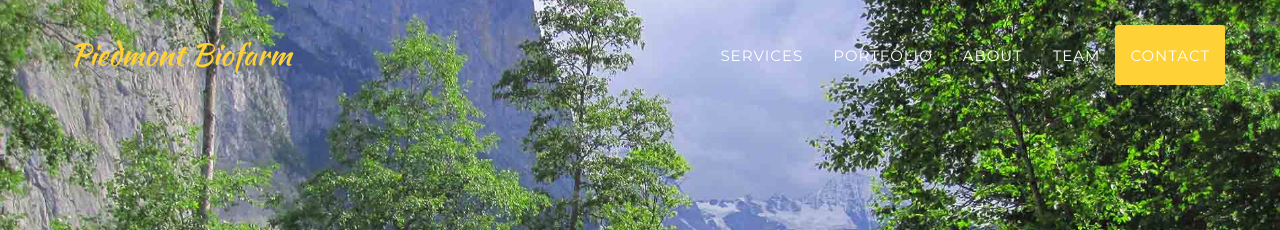
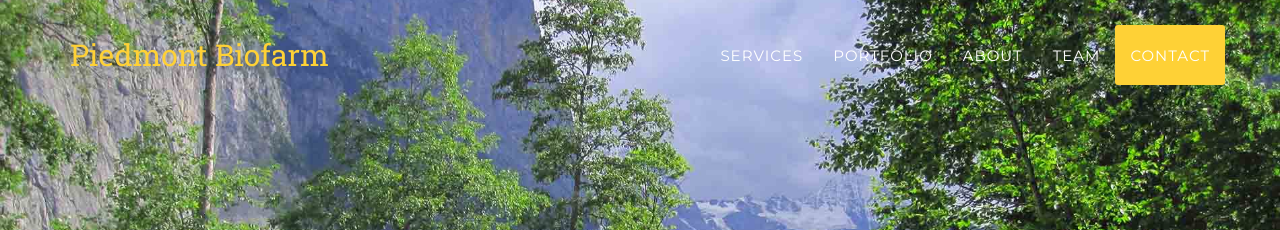
Before and after one commit to isopropanol/piedmontbiofarm.com, a Jekyll site: the page built from index.html, in a window 1280 px wide. Shown: the top 230 px of the page. Built offline with Jekyll 4.4.1, drawn with Linux system fonts in a browser that asks for light colours; some web fonts are replaced.

Commit message:
removing nasty font

```diff
--- a/_includes/css/agency.css
+++ b/_includes/css/agency.css
@@ -176,7 +176,7 @@ fieldset[disabled] .btn-xl.active {
 }
 
 .navbar-default .navbar-brand {
-    font-family: "Kaushan Script","Helvetica Neue",Helvetica,Arial,cursive;
+    /*font-family: "Kaushan Script","Helvetica Neue",Helvetica,Arial,cursive;*/
     color: #{{ site.color.primary }};
 }
 
```
